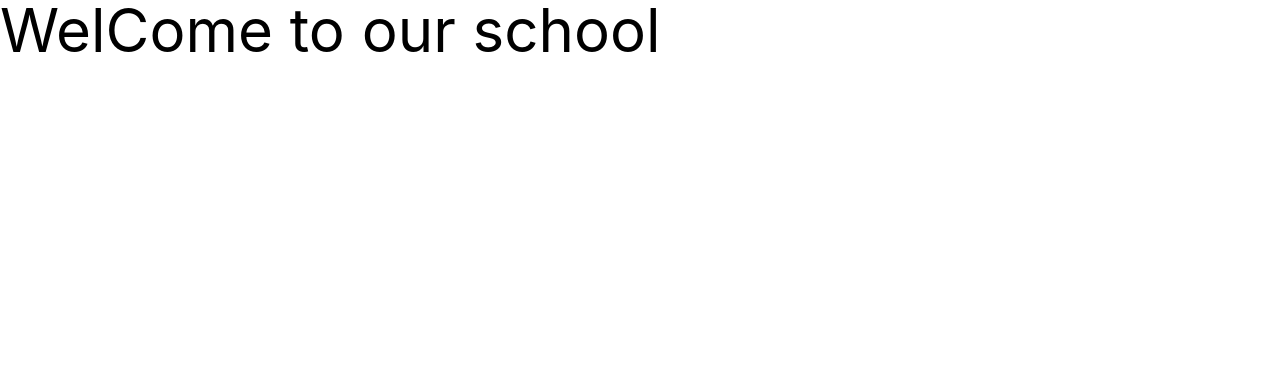
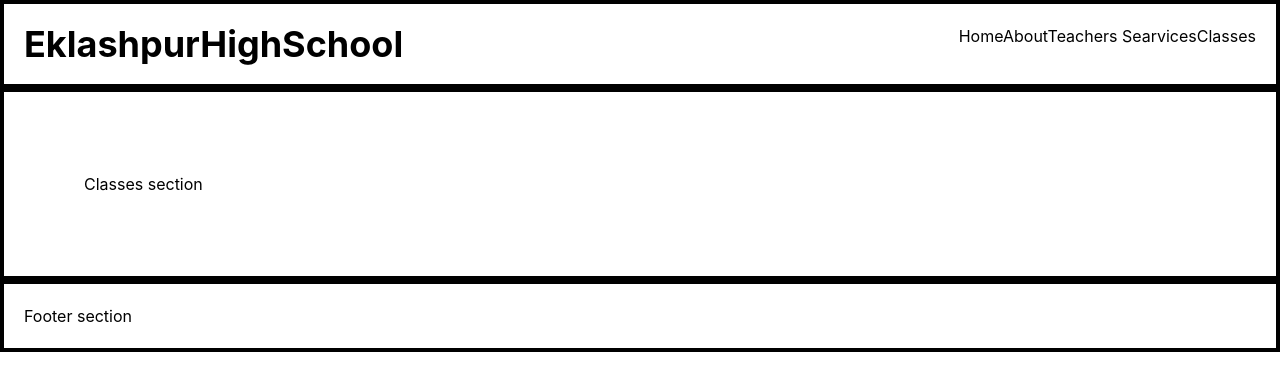
Before and after one commit to proloypaul/Eklashpur-High-School, a React (Create React App) app: page /classes in a window 1280 px wide. Shown: the top 390 px of the page. Built offline with nearby package versions, Linux system fonts and the light colour scheme.

Commit message:
create components

```diff
--- a/package.json
+++ b/package.json
@@ -9,13 +9,14 @@
     "@testing-library/user-event": "^12.8.3",
     "react": "^17.0.2",
     "react-dom": "^17.0.2",
+    "react-router-dom": "^5.3.0",
     "react-scripts": "4.0.3",
     "web-vitals": "^1.1.2"
   },
   "scripts": {
     "start": "craco start",
-     "build": "craco build",
-     "test": "craco test",
+    "build": "craco build",
+    "test": "craco test",
     "eject": "react-scripts eject"
   },
   "eslintConfig": {
--- a/src/App.js
+++ b/src/App.js
@@ -1,10 +1,41 @@
 
+import { BrowserRouter as Router, Switch, Route } from 'react-router-dom';
 import './App.css';
+import About from './Components/About/About';
+import Classes from './Components/Classes/Classes';
+import Footer from './Components/Footer/Footer';
+import Header from './Components/Header/Header';
+import Home from './Components/Home/Home';
+import NotFind from './Components/NotFind/NotFind';
+import Searvices from './Components/Services/Searvices';
 
 function App() {
   return (
     <div>
-      <h1 className="text-6xl">WelCome to our school</h1>
+      <Router>
+        <Header></Header>
+        <Switch>
+          <Route exact path="/">
+            <Home></Home>
+          </Route>
+          <Route path="/home">
+            <Home></Home>
+          </Route>
+          <Route path="/about">
+            <About></About>
+          </Route>
+          <Route path="/searvices">
+            <Searvices></Searvices>
+          </Route>
+          <Route path="/classes">
+            <Classes></Classes>
+          </Route>
+          <Route path="*">
+            <NotFind></NotFind>
+          </Route>
+        </Switch>
+        <Footer></Footer>
+      </Router>
 
     </div>
   );
--- /dev/null
+++ b/src/Components/About/About.js
@@ -0,0 +1,11 @@
+import React from 'react';
+
+const About = () => {
+    return (
+        <div className="border-4 border-black p-20">
+            <h1>About section</h1>
+        </div>
+    );
+};
+
+export default About;
--- /dev/null
+++ b/src/Components/Classes/Classes.js
@@ -0,0 +1,11 @@
+import React from 'react';
+
+const Classes = () => {
+    return (
+        <div className="border-4 border-black p-20">
+            <h1>Classes section</h1>
+        </div>
+    );
+};
+
+export default Classes;
--- /dev/null
+++ b/src/Components/Footer/Footer.js
@@ -0,0 +1,11 @@
+import React from 'react';
+
+const Footer = () => {
+    return (
+        <div className="border-4 border-black p-5">
+            <h1>Footer section</h1>
+        </div>
+    );
+};
+
+export default Footer;
--- /dev/null
+++ b/src/Components/Header/Header.js
@@ -0,0 +1,20 @@
+import React from 'react';
+import { NavLink } from 'react-router-dom';
+
+const Header = () => {
+    return (
+        <div className="border-4 border-black p-5">
+            <div className="flex justify-between">
+                <h1 className="text-4xl font-bold">EklashpurHighSchool</h1>
+                <nav>
+                    <NavLink to="/home">Home</NavLink>
+                    <NavLink to="/about">About</NavLink>
+                    <NavLink to="/searvices">Teachers Searvices</NavLink>
+                    <NavLink to="/classes">Classes</NavLink>
+                </nav>
+            </div>
+        </div>
+    );
+};
+
+export default Header;
--- /dev/null
+++ b/src/Components/Home/Home.js
@@ -0,0 +1,11 @@
+import React from 'react';
+
+const Home = () => {
+    return (
+        <div className="border-4 border-black p-20">
+            <h1>Home section</h1>
+        </div>
+    );
+};
+
+export default Home;
--- /dev/null
+++ b/src/Components/NotFind/NotFind.js
@@ -0,0 +1,12 @@
+import React from 'react';
+
+const NotFind = () => {
+    return (
+        <div className="border-5 border-black p-5">
+            <h1>404 Error</h1>
+            <p>Page NotFind</p>
+        </div>
+    );
+};
+
+export default NotFind;
--- /dev/null
+++ b/src/Components/Services/Searvices.js
@@ -0,0 +1,11 @@
+import React from 'react';
+
+const Searvices = () => {
+    return (
+        <div className="border-4 border-black p-20">
+            <h1>Searvices section</h1>
+        </div>
+    );
+};
+
+export default Searvices;
```
Also changed, not shown: 1 other file (tests, documents, lock files or other folders).
